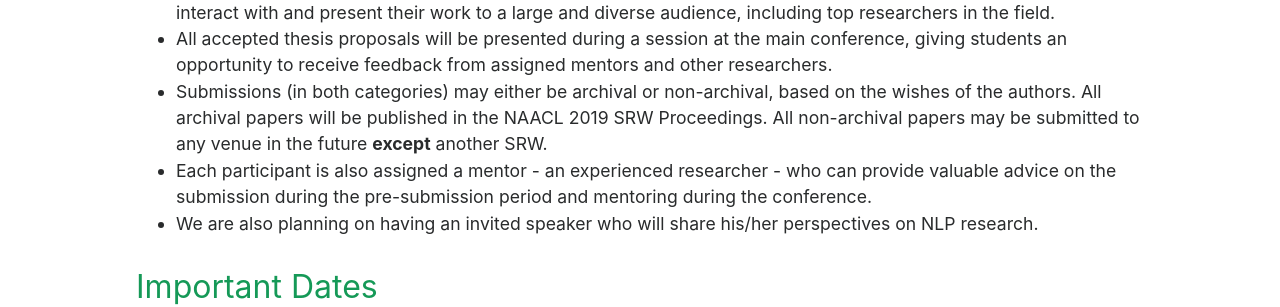
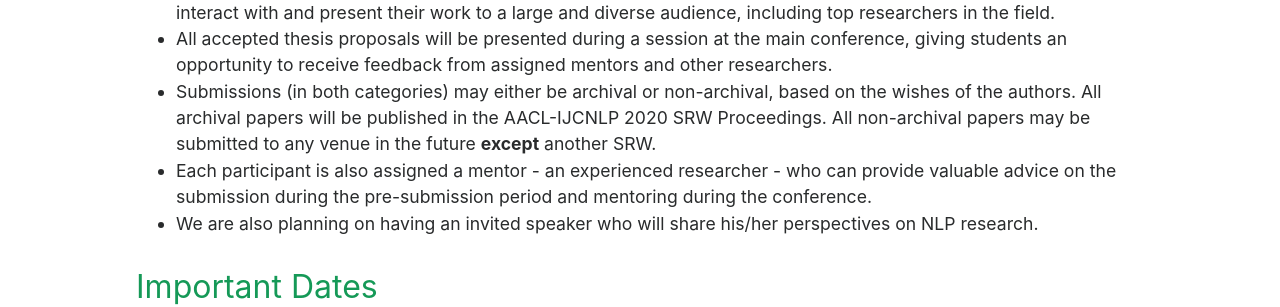
Before and after one commit to aacl2023-srw/aacl2023-srw.github.io, a Jekyll site: the page built from cfp.md, in a window 1280 px wide. Shown: the part 1339-1646 px from the top of the page. Built offline with Jekyll 4.4.1, drawn with Linux system fonts in a browser that asks for light colours.

Commit message:
Update cfp.md

```diff
--- a/cfp.md
+++ b/cfp.md
@@ -30,7 +30,7 @@ Topics of interest for the SRW are the same as the AACL-IJCNLP 2020 main confere
 
 - All accepted papers will be presented in the main conference poster session, giving students an opportunity to interact with and present their work to a large and diverse audience, including top researchers in the field.
 - All accepted thesis proposals will be presented during a session at the main conference, giving students an opportunity to receive feedback from assigned mentors and other researchers.
-- Submissions (in both categories) may either be archival or non-archival, based on the wishes of the authors. All archival papers will be published in the NAACL 2019 SRW Proceedings. All non-archival papers may be submitted to any venue in the future __except__ another SRW.
+- Submissions (in both categories) may either be archival or non-archival, based on the wishes of the authors. All archival papers will be published in the AACL-IJCNLP 2020 SRW Proceedings. All non-archival papers may be submitted to any venue in the future __except__ another SRW.
 - Each participant is also assigned a mentor - an experienced researcher - who can provide valuable advice on the submission during the pre-submission period and mentoring during the conference.
 - We are also planning on having an invited speaker who will share his/her perspectives on NLP research.
 
```
